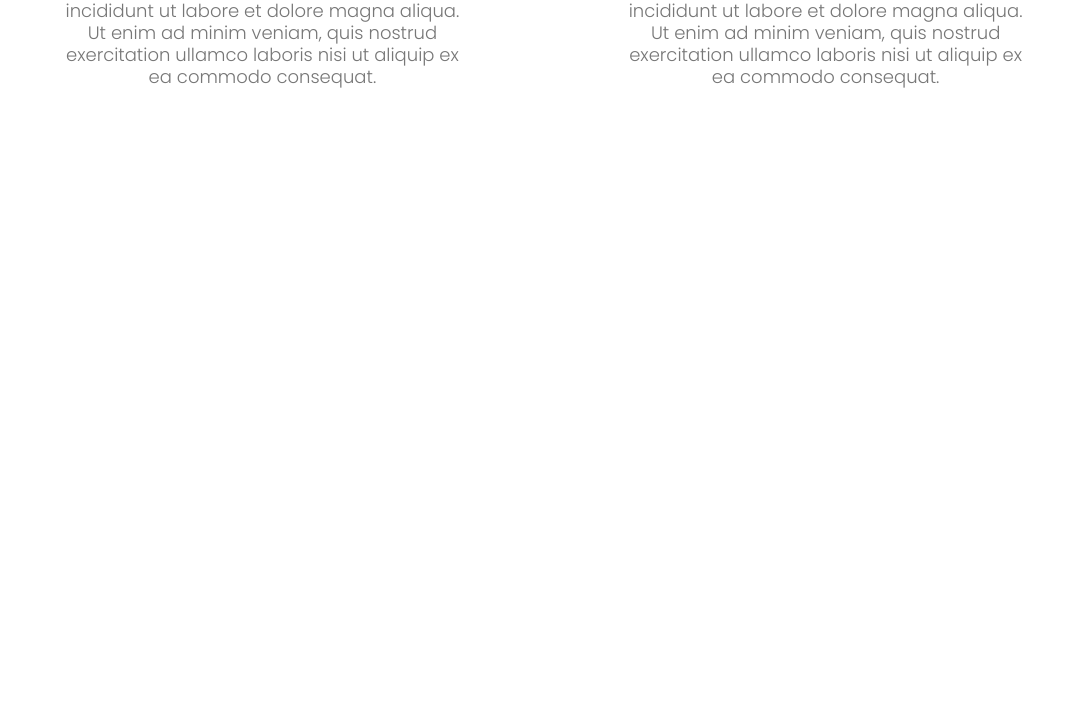
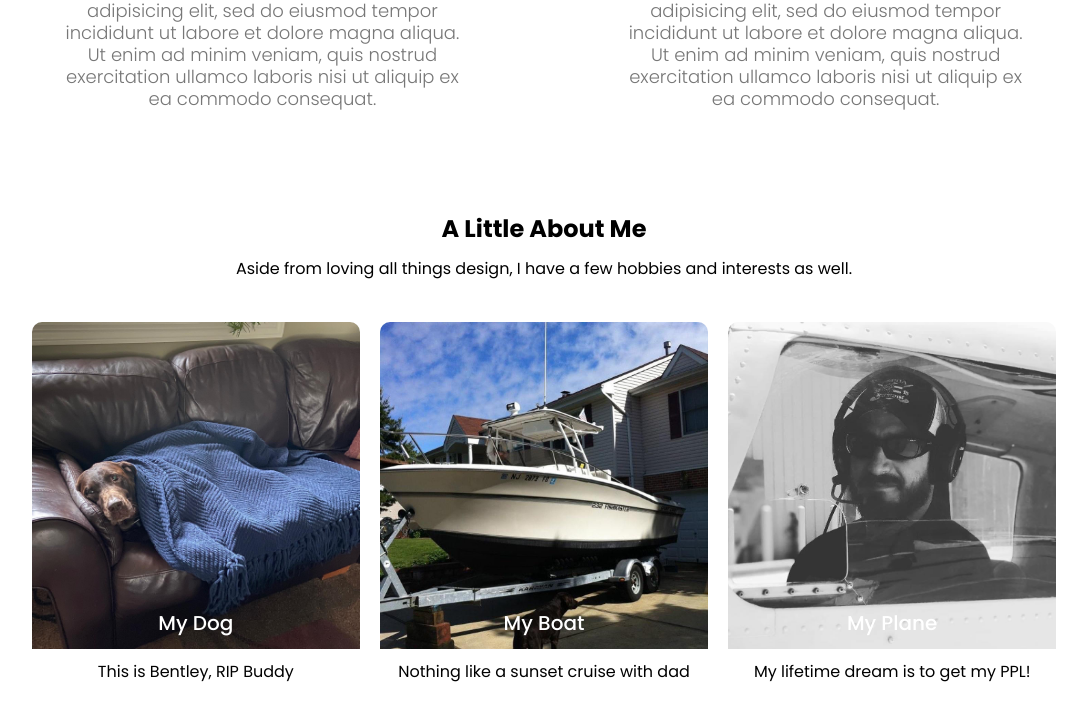
Before and after one commit to trosati87/Personal, a plain HTML site: page index.html in a window 1280 px wide. Shown: the part 1444-2158 px from the top of the page, without its empty margins (96-1183 px from the left). Before the commit the page ends 1603 px from the top, so only its background shows below. Drawn offline with Linux system fonts and the light colour scheme.

Commit message:
Update 11-5-22

```diff
--- a/index.html
+++ b/index.html
@@ -18,7 +18,7 @@
     <nav>
       <a href="index.html"><img src="images/Rosati-logo.png"></a>
       <div class="navbar" id="navLinks">
-        <i class= "fa fa-times" onclick="hideMenu()"></i>
+        <i class="fa fa-times" onclick="hideMenu()"></i>
         <ul>
           <li><a href="">Home</a></li>
           <li><a href="">About Me</a></li>
@@ -43,7 +43,7 @@
 
   <section class="work">
     <h1>This is my Portfolio</h1>
-    <p>Lorem ipsum dolor sit amet, consectetur adipisicing elit, sed do eiusmod tempor incididunt.</p>
+    <p>Hi, Welcome to my page. Feel free to browse the various projects I've been a part of. As you can see, I've done work for both print and for web.</p>
 
     <div class="row">
       <div class="work-col">
@@ -55,15 +55,41 @@
         <h3>Graphic Design</h3>
         <img src="images/space.jpg" alt="">
         <p>Lorem ipsum dolor sit amet, consectetur adipisicing elit, sed do eiusmod tempor incididunt ut labore et dolore magna aliqua. Ut enim ad minim veniam, quis nostrud exercitation ullamco laboris nisi ut aliquip ex ea commodo consequat.</p>
+      </div>
+  </section>
+
+  <!---------About Me ------------->
+
+  <section class="about">
+    <h1>A Little About Me</h1>
+    <p>Aside from loving all things design, I have a few hobbies and interests as well.</p>
+
+    <div class="row">
+      <div class="about-col">
+        <img src="images/Bentley_1.jpg" alt="">
+        <div class="layer">
+          <h3>My Dog</h3>
+        </div>
+        <p>This is Bentley, RIP Buddy</p>
+      </div>
+      <div class="about-col">
+        <img src="images/Boat_1.jpg" alt="">
+        <div class="layer">
+          <h3>My Boat</h3>
+        </div>
+        <p>Nothing like a sunset cruise with dad</p>
+      </div>
+      <div class="about-col">
+        <img src="images/Pilot_1.jpg" alt="">
+        <div class="layer">
+          <h3>My Plane</h3>
+        </div>
+        <p>My lifetime dream is to get my PPL!</p>
+      </div>
 
     </div>
 
-
-
-
   </section>
-
-
 
 
 
@@ -79,14 +105,13 @@
   <script type="text/javascript">
     var navLinks = document.getElementById("navLinks");
 
-      function showMenu(){
+    function showMenu() {
       navLinks.style.right = "0";
     }
 
-      function hideMenu(){
+    function hideMenu() {
       navLinks.style.right = "-200px";
     }
-
   </script>
 
 </body>
--- a/styles.css
+++ b/styles.css
@@ -98,24 +98,26 @@ nav img {
   cursor: pointer;
 }
 
-.hero-btn:hover{
+.hero-btn:hover {
   border: 1px solid #f44336;
   background: #f44336;
   transition: 1s;
 }
 
-nav .fa{
+nav .fa {
   display: none;
 }
 
-@media(max-width: 700px){
-  .text-box h1{
+@media(max-width: 700px) {
+  .text-box h1 {
     font-size: 20px;
   }
-  .navbar ul li{
+
+  .navbar ul li {
     display: block;
   }
-  .navbar{
+
+  .navbar {
     position: absolute;
     background: #fff;
     height: 100vh;
@@ -126,33 +128,34 @@ nav .fa{
     z-index: 2;
     transition: 1s;
   }
-  nav .fa{
+
+  nav .fa {
     display: block;
     color: #000000;
     margin: 10px;
     font-size: 22px;
     cursor: pointer;
   }
-  .navbar ul{
+
+  .navbar ul {
     padding: 30px;
   }
 }
 
 /*------------Portfolio---------*/
-
-.work{
+.work {
   width: 80%;
   margin: auto;
   text-align: center;
   padding-top: 70px;
 }
 
-.work h1{
+.work h1 {
   font-size: 36px;
   font-weight: 600;
 }
 
-.work p{
+.work p {
   color: #777;
   font-size: 18px;
   font-weight: 300;
@@ -160,13 +163,13 @@ nav .fa{
   padding: 10px;
 }
 
-.row{
+.row {
   margin-top: 4%;
   display: flex;
   justify-content: space-between;
 }
 
-.work-col{
+.work-col {
   flex-basis: 45%;
   background: none;
   border-radius: 15px;
@@ -175,24 +178,81 @@ nav .fa{
   box-sizing: border-box;
 }
 
-.work-col img{
+.work-col img {
   width: 100%;
   border-radius: 10px;
 }
 
-h3{
+h3 {
   text-align: center;
   font-weight: 600;
   margin: 10px 0;
 }
 
-.work-col img:hover{
+.work-col img:hover {
   box-shadow: 0 0 20px 0 rgba(0, 0, 255, 0.9);
 }
 
 @media (max-width: 700px) {
-  .row{
+  .row {
     flex-direction: column;
   }
+}
 
+/*--------About Me---------*/
+
+.about{
+  width: 80%;
+  margin: auto;
+  text-align: center;
+  padding-top: 30px;
 }
+
+.about p{
+  padding-top: 10px;
+}
+
+.about-col {
+  flex-basis: 32%;
+  border-radius: 10px;
+  margin-bottom: 30px;
+  position: relative;
+  overflow: hidden;
+}
+
+.about-col img {
+  width: 100%;
+  display: block;
+  padding-bottom: 0px;
+}
+
+.layer {
+  background: transparent;
+  height: 100%;
+  width: 100%;
+  position: absolute;
+  top: 0;
+  left: 0;
+  transition: 0.5s;
+}
+
+.layer:hover {
+  background: rgba(0, 0, 255, 0.2);
+}
+
+.layer h3{
+  width: 100%;
+  font-weight: 500;
+  color: #fff;
+  font-size: 20px;
+  bottom: 10%;
+  left: 50%
+  transform: translateX(-50%);
+  position: absolute;
+  transition: 0.4s;
+}
+
+.layer:hover h3{
+  bottom: 45%;
+  opacity: 1;
+}
```
Lines whose indentation alone changed are shown as unchanged.
